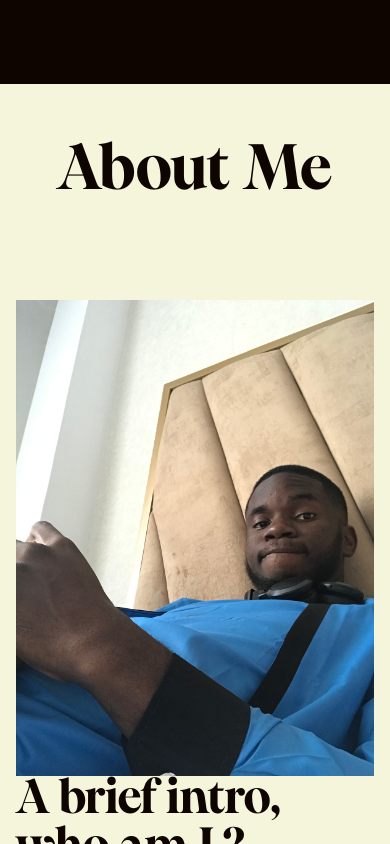
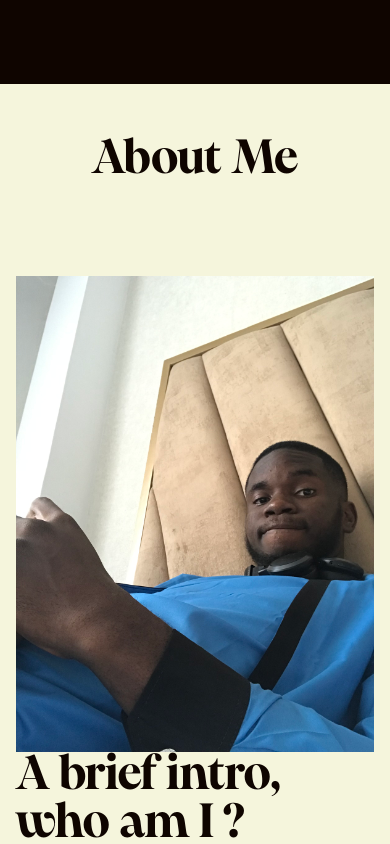
Before and after one commit to CMI-James/main-portfolio, a Next.js app: page / in a window 390 px wide. Shown: the part 1520-2364 px from the top of the page. Built offline with nearby package versions, Linux system fonts and the light colour scheme.

Commit message:
refactor: updated the section sticky issues

```diff
--- a/src/components/Services.jsx
+++ b/src/components/Services.jsx
@@ -38,8 +38,9 @@ const MyServices = () => {
       <SectionHeader title="Services" />
       <SectionBody>
         <div className="space-y-14 mt-20">
+          {/* For mobile */}
           <div className="flex flex-col sm:hidden gap-5 relative">
-            <h3 className="text-heading-3 2xl:text-7xl font-semibold leading-tight sticky top-12 bg-beige dark:bg-brown-1000">
+            <h3 className="text-heading-3 2xl:text-7xl  font-semibold leading-tight sticky top-12 bg-beige dark:bg-brown-1000">
               my expertises.
             </h3>
             <p className="max-w-md xl:max-w-2xl text-body-1 2xl:text-3xl">
@@ -80,6 +81,8 @@ const MyServices = () => {
               ))}
             </div>
           </div>
+
+          {/* For tablet and above */}
           <div className="hidden mt-10 relative h-fit sm:grid grid-cols-1 gap-5 md:grid-cols-2 md:gap-24 ">
             <div className="space-y-6 sticky top-10 h-fit  ">
               <h3 className="text-heading-3 2xl:text-7xl font-semibold leading-tight ">
@@ -103,7 +106,6 @@ const MyServices = () => {
               ))}
             </div>
           </div>
-
           <div className="hidden mt-10 relative h-fit sm:grid grid-cols-1 gap-5 md:grid-cols-2 md:gap-24 ">
             <div className="space-y-6 sticky top-10 h-fit ">
               <div className="space-y-3 2xl:space-y-10  ">
--- a/src/components/ui/section-header.jsx
+++ b/src/components/ui/section-header.jsx
@@ -2,11 +2,18 @@ import React, { useEffect, useState } from "react";
 import { useTransform, motion } from "framer-motion";
 
 const SectionHeader = ({ title, scrollYProgress }) => {
-  const [isMobile, setIsMobile] = useState(window.innerWidth < 1024);
+  const [device, setDevice] = useState(getDeviceType());
+
+  function getDeviceType() {
+    const width = window.innerWidth;
+    if (width < 768) return "mobile";
+    if (width < 1024) return "tablet";
+    return "desktop";
+  }
 
   useEffect(() => {
     const handleResize = () => {
-      setIsMobile(window.innerWidth < 1024);
+      setDevice(getDeviceType());
     };
 
     window.addEventListener("resize", handleResize);
@@ -14,17 +21,22 @@ const SectionHeader = ({ title, scrollYProgress }) => {
   }, []);
 
   // Define font size ranges
-  const fontSizeValues = isMobile
-    ? ["4rem", "3rem", "2rem"] // Mobile/Tablet
-    : ["6rem", "4rem", "2rem"]; // Desktop
-
+  const fontSizeValues =
+    device === "mobile"
+      ? ["3rem", "2.5rem", "1.75rem"] // Mobile
+      : device === "tablet"
+      ? ["4rem", "3.5rem", "2.5rem"] // Tablet
+      : ["6rem", "4rem", "2rem"]; // Desktop
   // Stabilized useTransform
-  const fontSize = useTransform(scrollYProgress, [0, 0.15, 0.3], fontSizeValues);
-
+  const fontSize = useTransform(
+    scrollYProgress,
+    [0, 0.15, 0.3],
+    fontSizeValues
+  );
 
   return (
     <motion.p
-      className="z-[10000] sticky top-0 mx-auto w-fit"
+      className="z-[10000] sticky top-0.5 sm:top-0 mx-auto w-fit"
       style={{ fontSize, willChange: "transform" }} // Optimized for smoother animations
     >
       {title}
```
